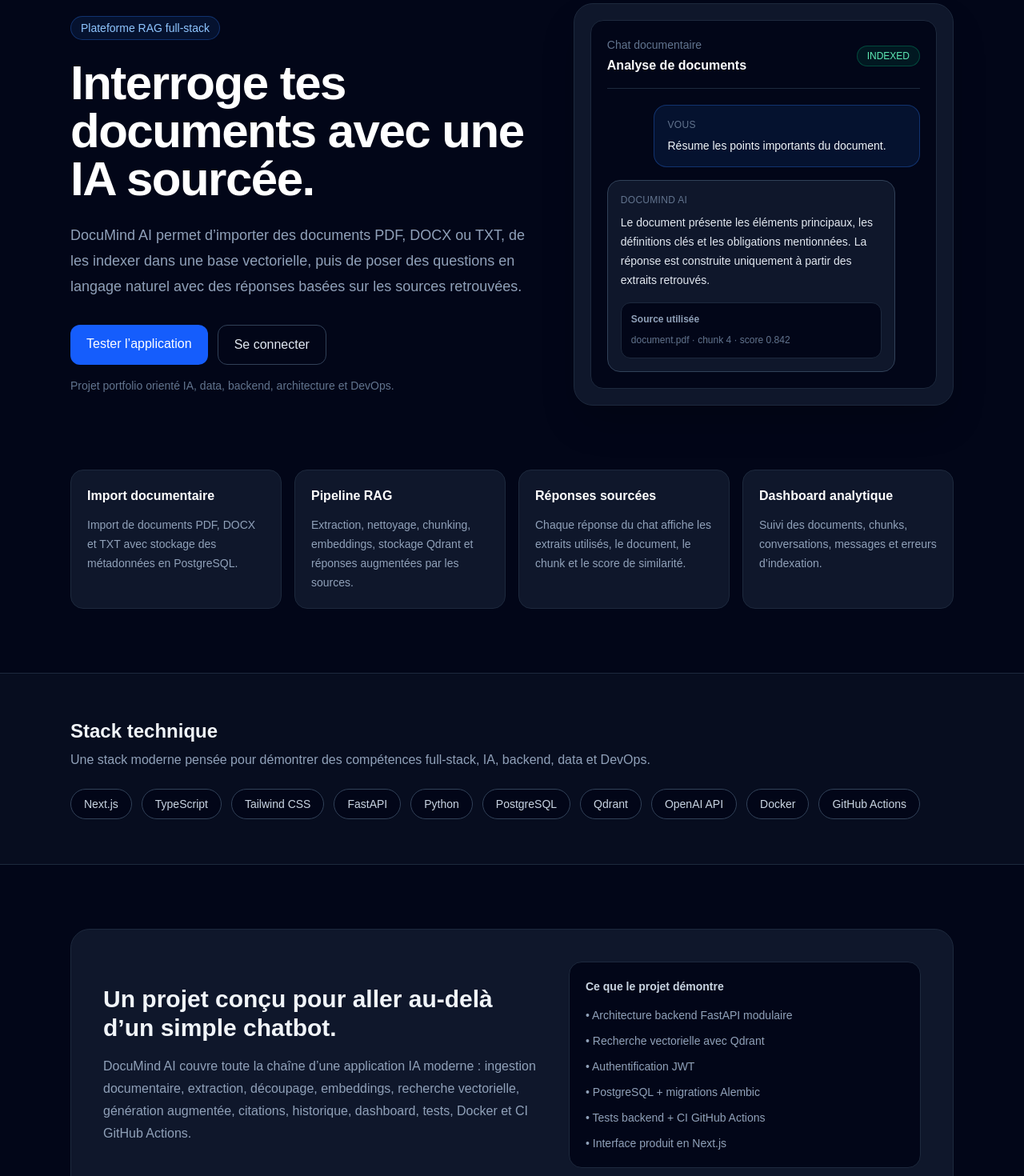
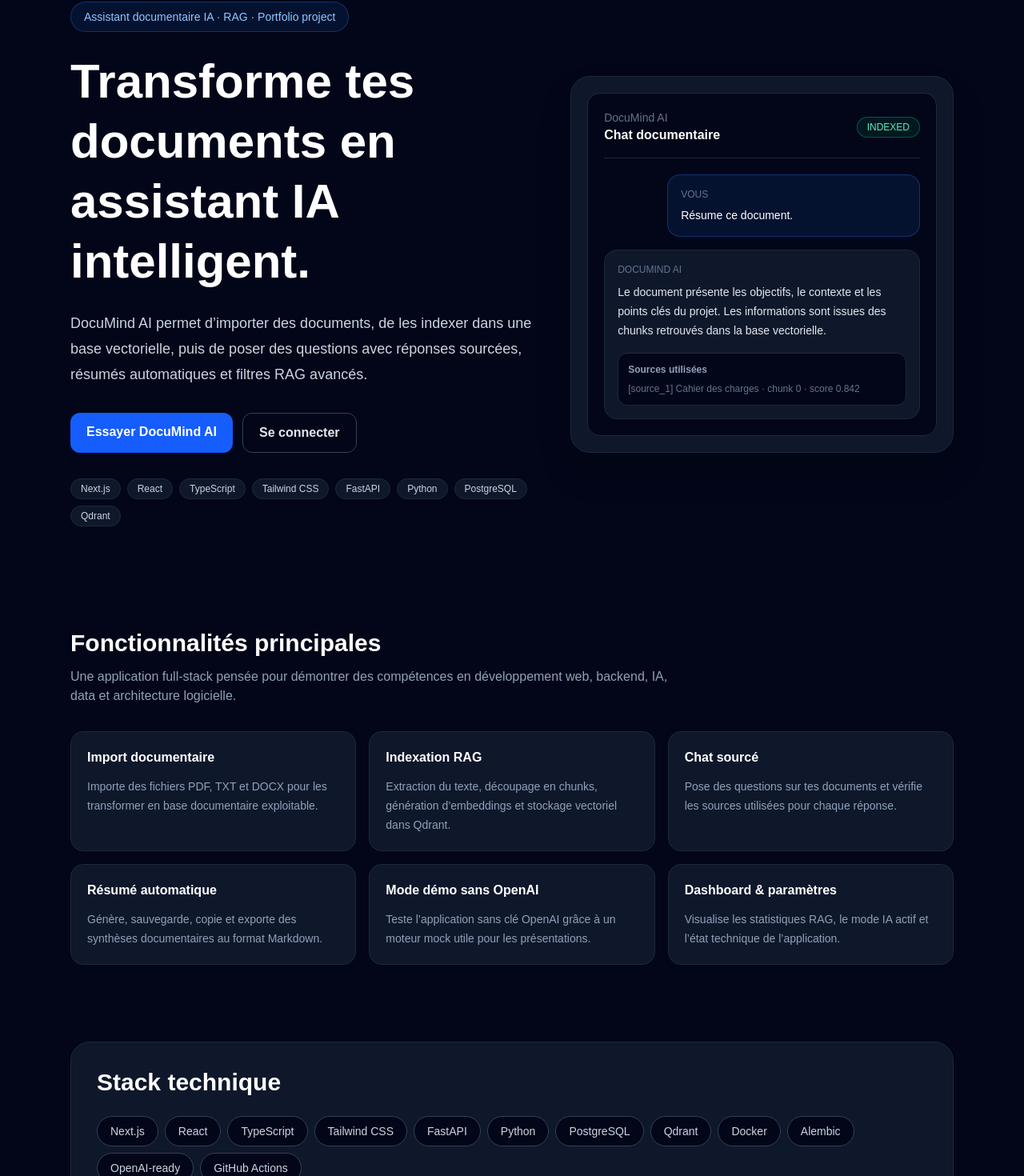
Before and after one commit to ClementDupouyPaulin/DocuMindAI, a Next.js app in the folder apps/web/: page / in a window 1280 px wide. Shown: the part 155-1625 px from the top of the page at 80% size. Built offline with nearby package versions, Linux system fonts and the light colour scheme.

Commit message:
feat: polish landing and project documentation

```diff
--- a/apps/web/app/page.tsx
+++ b/apps/web/app/page.tsx
@@ -4,52 +4,61 @@
   {
     title: "Import documentaire",
     description:
-      "Import de documents PDF, DOCX et TXT avec stockage des métadonnées en PostgreSQL.",
+      "Importe des fichiers PDF, TXT et DOCX pour les transformer en base documentaire exploitable.",
   },
   {
-    title: "Pipeline RAG",
+    title: "Indexation RAG",
     description:
-      "Extraction, nettoyage, chunking, embeddings, stockage Qdrant et réponses augmentées par les sources.",
+      "Extraction du texte, découpage en chunks, génération d’embeddings et stockage vectoriel dans Qdrant.",
   },
   {
-    title: "Réponses sourcées",
+    title: "Chat sourcé",
     description:
-      "Chaque réponse du chat affiche les extraits utilisés, le document, le chunk et le score de similarité.",
+      "Pose des questions sur tes documents et vérifie les sources utilisées pour chaque réponse.",
   },
   {
-    title: "Dashboard analytique",
+    title: "Résumé automatique",
     description:
-      "Suivi des documents, chunks, conversations, messages et erreurs d’indexation.",
+      "Génère, sauvegarde, copie et exporte des synthèses documentaires au format Markdown.",
+  },
+  {
+    title: "Mode démo sans OpenAI",
+    description:
+      "Teste l’application sans clé OpenAI grâce à un moteur mock utile pour les présentations.",
+  },
+  {
+    title: "Dashboard & paramètres",
+    description:
+      "Visualise les statistiques RAG, le mode IA actif et l’état technique de l’application.",
   },
 ];
 
 const stack = [
   "Next.js",
+  "React",
   "TypeScript",
   "Tailwind CSS",
   "FastAPI",
   "Python",
   "PostgreSQL",
   "Qdrant",
-  "OpenAI API",
   "Docker",
+  "Alembic",
+  "OpenAI-ready",
   "GitHub Actions",
 ];
 
 export default function HomePage() {
   return (
-    <main className="min-h-screen bg-slate-950 text-slate-100">
+    <main className="min-h-screen bg-slate-950 text-white">
       <header className="border-b border-slate-800 bg-slate-950/80">
         <div className="mx-auto flex max-w-6xl items-center justify-between px-6 py-5">
           <Link href="/" className="text-xl font-bold">
             DocuMind AI
           </Link>
 
-          <nav className="flex items-center gap-3 text-sm">
-            <Link
-              href="/login"
-              className="rounded-lg border border-slate-700 px-4 py-2 text-slate-200 hover:bg-slate-800"
-            >
+          <nav className="flex items-center gap-4 text-sm">
+            <Link href="/login" className="text-slate-300 hover:text-white">
               Connexion
             </Link>
 
@@ -63,84 +72,83 @@
         </div>
       </header>
 
-      <section className="mx-auto grid max-w-6xl gap-12 px-6 py-20 lg:grid-cols-[1.1fr_0.9fr] lg:items-center">
+      <section className="mx-auto grid max-w-6xl gap-10 px-6 py-20 lg:grid-cols-[1.1fr_0.9fr] lg:items-center">
         <div>
-          <div className="inline-flex rounded-full border border-blue-500/30 bg-blue-500/10 px-3 py-1 text-sm text-blue-300">
-            Plateforme RAG full-stack
+          <div className="mb-6 inline-flex rounded-full border border-blue-500/30 bg-blue-500/10 px-4 py-2 text-sm text-blue-300">
+            Assistant documentaire IA · RAG · Portfolio project
           </div>
 
-          <h1 className="mt-6 max-w-3xl text-5xl font-bold tracking-tight text-white md:text-6xl">
-            Interroge tes documents avec une IA sourcée.
+          <h1 className="text-4xl font-extrabold leading-tight md:text-6xl">
+            Transforme tes documents en assistant IA intelligent.
           </h1>
 
-          <p className="mt-6 max-w-2xl text-lg leading-8 text-slate-400">
-            DocuMind AI permet d’importer des documents PDF, DOCX ou TXT, de les
-            indexer dans une base vectorielle, puis de poser des questions en
-            langage naturel avec des réponses basées sur les sources retrouvées.
+          <p className="mt-6 max-w-2xl text-lg leading-8 text-slate-300">
+            DocuMind AI permet d’importer des documents, de les indexer dans une
+            base vectorielle, puis de poser des questions avec réponses sourcées,
+            résumés automatiques et filtres RAG avancés.
           </p>
 
           <div className="mt-8 flex flex-wrap gap-3">
             <Link
               href="/register"
-              className="rounded-xl bg-blue-600 px-5 py-3 font-medium text-white hover:bg-blue-700"
+              className="rounded-xl bg-blue-600 px-5 py-3 font-semibold text-white hover:bg-blue-700"
             >
-              Tester l’application
+              Essayer DocuMind AI
             </Link>
 
             <Link
               href="/login"
-              className="rounded-xl border border-slate-700 px-5 py-3 font-medium text-slate-200 hover:bg-slate-800"
+              className="rounded-xl border border-slate-700 px-5 py-3 font-semibold text-slate-200 hover:bg-slate-900"
             >
               Se connecter
             </Link>
           </div>
 
-          <p className="mt-4 text-sm text-slate-500">
-            Projet portfolio orienté IA, data, backend, architecture et DevOps.
-          </p>
+          <div className="mt-8 flex flex-wrap gap-2">
+            {stack.slice(0, 8).map((item) => (
+              <span
+                key={item}
+                className="rounded-full border border-slate-800 bg-slate-900 px-3 py-1 text-xs text-slate-300"
+              >
+                {item}
+              </span>
+            ))}
+          </div>
         </div>
 
         <div className="rounded-3xl border border-slate-800 bg-slate-900 p-5 shadow-2xl">
           <div className="rounded-2xl border border-slate-800 bg-slate-950 p-5">
             <div className="flex items-center justify-between border-b border-slate-800 pb-4">
               <div>
-                <p className="text-sm text-slate-500">Chat documentaire</p>
-                <p className="mt-1 font-semibold text-white">
-                  Analyse de documents
-                </p>
+                <p className="text-sm text-slate-500">DocuMind AI</p>
+                <p className="font-semibold">Chat documentaire</p>
               </div>
 
-              <span className="rounded-full border border-emerald-500/30 bg-emerald-500/10 px-3 py-1 text-xs text-emerald-300">
+              <span className="rounded-full border border-emerald-500/40 bg-emerald-500/10 px-3 py-1 text-xs text-emerald-300">
                 INDEXED
               </span>
             </div>
 
             <div className="mt-5 space-y-4">
-              <div className="ml-auto max-w-[85%] rounded-2xl border border-blue-500/30 bg-blue-500/10 p-4">
-                <p className="text-xs uppercase tracking-wide text-slate-500">
-                  Vous
-                </p>
-                <p className="mt-2 text-sm">
-                  Résume les points importants du document.
-                </p>
+              <div className="ml-auto max-w-[80%] rounded-2xl border border-blue-500/30 bg-blue-500/10 p-4">
+                <p className="text-xs uppercase text-slate-500">Vous</p>
+                <p className="mt-2 text-sm">Résume ce document.</p>
               </div>
 
-              <div className="max-w-[92%] rounded-2xl border border-slate-700 bg-slate-900 p-4">
-                <p className="text-xs uppercase tracking-wide text-slate-500">
-                  DocuMind AI
-                </p>
+              <div className="mr-auto rounded-2xl border border-slate-800 bg-slate-900 p-4">
+                <p className="text-xs uppercase text-slate-500">DocuMind AI</p>
                 <p className="mt-2 text-sm leading-6 text-slate-200">
-                  Le document présente les éléments principaux, les définitions
-                  clés et les obligations mentionnées. La réponse est construite
-                  uniquement à partir des extraits retrouvés.
+                  Le document présente les objectifs, le contexte et les points
+                  clés du projet. Les informations sont issues des chunks
+                  retrouvés dans la base vectorielle.
                 </p>
 
                 <div className="mt-4 rounded-xl border border-slate-800 bg-slate-950 p-3">
                   <p className="text-xs font-semibold text-slate-400">
-                    Source utilisée
+                    Sources utilisées
                   </p>
-                  <p className="mt-2 text-xs leading-5 text-slate-500">
-                    document.pdf · chunk 4 · score 0.842
+                  <p className="mt-2 text-xs text-slate-500">
+                    [source_1] Cahier des charges · chunk 0 · score 0.842
                   </p>
                 </div>
               </div>
@@ -149,14 +157,22 @@
         </div>
       </section>
 
-      <section className="mx-auto max-w-6xl px-6 pb-20">
-        <div className="grid gap-4 md:grid-cols-2 lg:grid-cols-4">
+      <section className="mx-auto max-w-6xl px-6 py-12">
+        <div className="max-w-3xl">
+          <h2 className="text-3xl font-bold">Fonctionnalités principales</h2>
+          <p className="mt-3 text-slate-400">
+            Une application full-stack pensée pour démontrer des compétences en
+            développement web, backend, IA, data et architecture logicielle.
+          </p>
+        </div>
+
+        <div className="mt-8 grid gap-4 md:grid-cols-2 lg:grid-cols-3">
           {features.map((feature) => (
             <article
               key={feature.title}
               className="rounded-2xl border border-slate-800 bg-slate-900 p-5"
             >
-              <h2 className="font-semibold text-white">{feature.title}</h2>
+              <h3 className="font-semibold text-white">{feature.title}</h3>
               <p className="mt-3 text-sm leading-6 text-slate-400">
                 {feature.description}
               </p>
@@ -165,15 +181,11 @@
         </div>
       </section>
 
-      <section className="border-y border-slate-800 bg-slate-900/40">
-        <div className="mx-auto max-w-6xl px-6 py-14">
-          <h2 className="text-2xl font-bold">Stack technique</h2>
-          <p className="mt-2 text-slate-400">
-            Une stack moderne pensée pour démontrer des compétences full-stack,
-            IA, backend, data et DevOps.
-          </p>
+      <section className="mx-auto max-w-6xl px-6 py-12">
+        <div className="rounded-3xl border border-slate-800 bg-slate-900 p-8">
+          <h2 className="text-3xl font-bold">Stack technique</h2>
 
-          <div className="mt-6 flex flex-wrap gap-3">
+          <div className="mt-6 flex flex-wrap gap-2">
             {stack.map((item) => (
               <span
                 key={item}
@@ -186,42 +198,31 @@
         </div>
       </section>
 
-      <section className="mx-auto max-w-6xl px-6 py-20">
-        <div className="rounded-3xl border border-slate-800 bg-slate-900 p-8 md:p-10">
-          <div className="grid gap-8 md:grid-cols-[1fr_0.8fr] md:items-center">
-            <div>
-              <h2 className="text-3xl font-bold">
-                Un projet conçu pour aller au-delà d’un simple chatbot.
-              </h2>
+      <section className="mx-auto max-w-6xl px-6 py-16">
+        <div className="rounded-3xl border border-blue-500/30 bg-blue-500/10 p-8 text-center">
+          <h2 className="text-3xl font-bold">
+            Un projet IA complet, pensé pour un portfolio.
+          </h2>
 
-              <p className="mt-4 leading-7 text-slate-400">
-                DocuMind AI couvre toute la chaîne d’une application IA moderne :
-                ingestion documentaire, extraction, découpage, embeddings,
-                recherche vectorielle, génération augmentée, citations,
-                historique, dashboard, tests, Docker et CI GitHub Actions.
-              </p>
-            </div>
+          <p className="mx-auto mt-4 max-w-2xl text-slate-300">
+            DocuMind AI montre une maîtrise concrète du full-stack, du RAG, de
+            Docker, des bases de données, de l’authentification, des tests et de
+            la qualité logicielle.
+          </p>
 
-            <div className="rounded-2xl border border-slate-800 bg-slate-950 p-5">
-              <p className="text-sm font-semibold text-slate-300">
-                Ce que le projet démontre
-              </p>
-
-              <ul className="mt-4 space-y-3 text-sm text-slate-400">
-                <li>• Architecture backend FastAPI modulaire</li>
-                <li>• Recherche vectorielle avec Qdrant</li>
-                <li>• Authentification JWT</li>
-                <li>• PostgreSQL + migrations Alembic</li>
-                <li>• Tests backend + CI GitHub Actions</li>
-                <li>• Interface produit en Next.js</li>
-              </ul>
-            </div>
+          <div className="mt-8">
+            <Link
+              href="/register"
+              className="rounded-xl bg-blue-600 px-5 py-3 font-semibold text-white hover:bg-blue-700"
+            >
+              Lancer l’application
+            </Link>
           </div>
         </div>
       </section>
 
       <footer className="border-t border-slate-800 px-6 py-8 text-center text-sm text-slate-500">
-        DocuMind AI — Projet portfolio full-stack IA/RAG.
+        DocuMind AI — Assistant documentaire IA basé sur une architecture RAG.
       </footer>
     </main>
   );
--- a/apps/web/components/AppShell.tsx
+++ b/apps/web/components/AppShell.tsx
@@ -41,7 +41,7 @@
     <div className="min-h-screen bg-slate-950 text-slate-100">
       <header className="border-b border-slate-800 bg-slate-900/80">
         <div className="mx-auto flex max-w-6xl items-center justify-between px-6 py-4">
-          <Link href="/dashboard" className="text-xl font-bold">
+          <Link href="/dashboard" className="hover:text-blue-300">
             DocuMind AI
           </Link>
 
```
